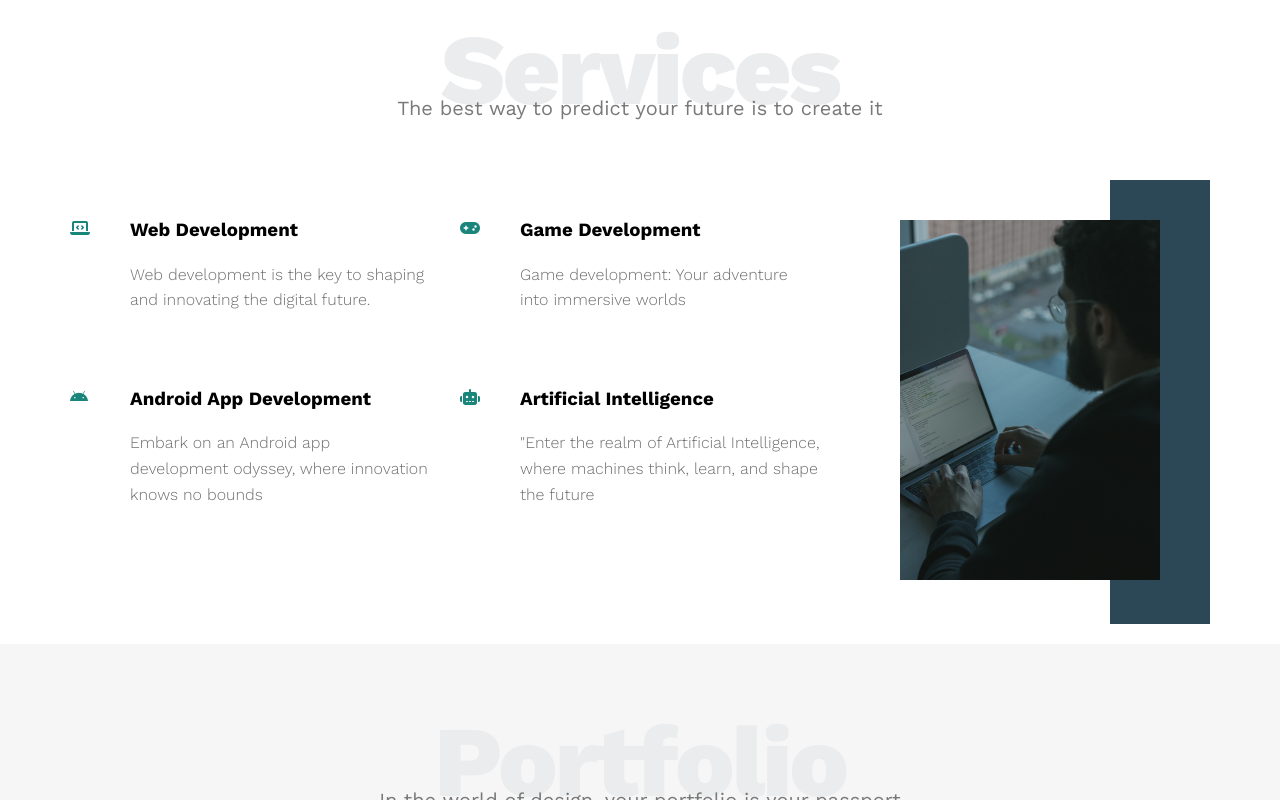
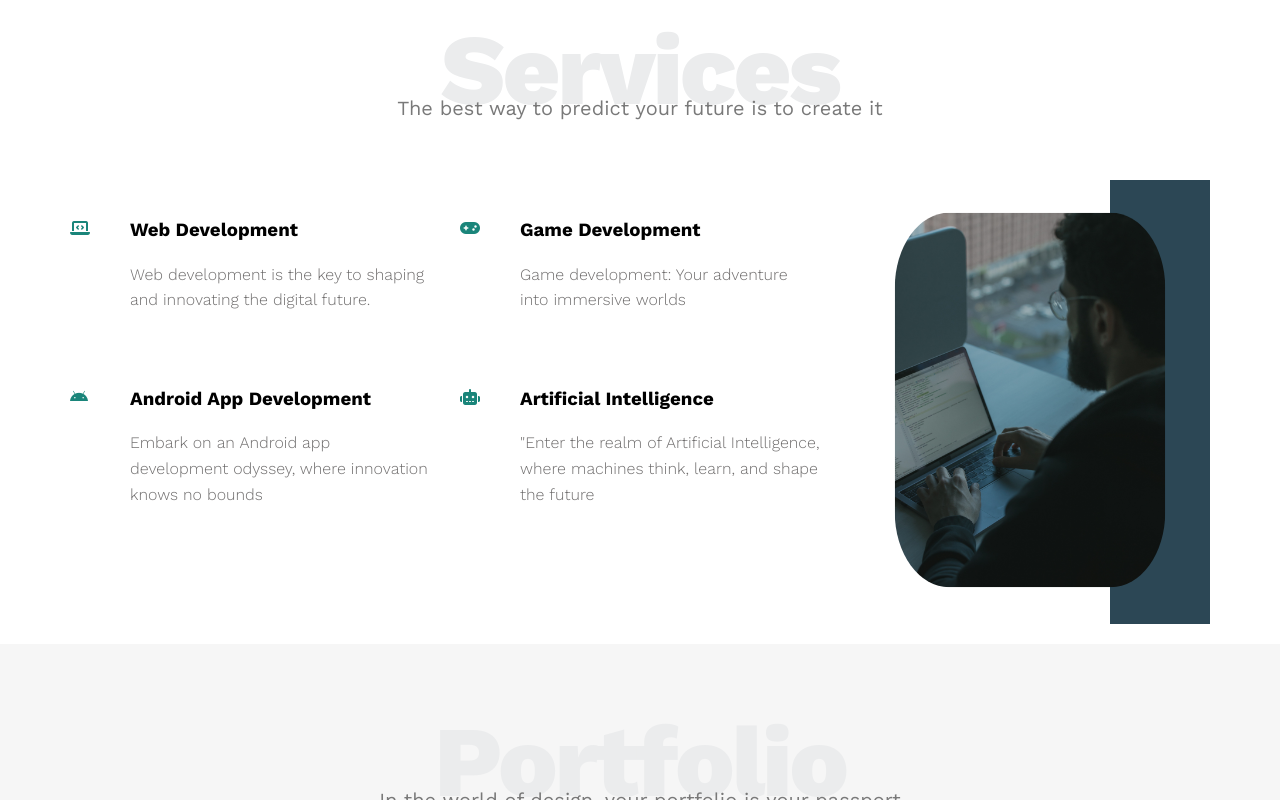
Before and after one commit to hammad36/LeonTemplate, a plain HTML site: page index.html in a window 1280 px wide. In both pictures the pointer is over the picture 1030 px from the left and 1586 px from the top of the page. Shown: the part 1186-1986 px from the top of the page. Drawn offline with nearby package versions, Linux system fonts and the light colour scheme.

Commit message:
add some features in services and Portfolio

```diff
--- a/css/leon.css
+++ b/css/leon.css
@@ -287,11 +287,6 @@ body {
 .services .services-content .image {
     position: relative;
     text-align: center;
-    filter: opacity(85%);
-}
-
-.services .services-content .image:hover {
-    filter: opacity(100%);
 }
 
 .services .services-content .image::before {
@@ -307,6 +302,11 @@ body {
 
 .services .services-content .image img {
     width: 260px;
+    border-radius:5%;
+}
+.services .services-content .image img:hover{
+    border-radius: 20%;
+    scale: 1.04;
 }
 
 @media (max-width:1199px) {
@@ -336,10 +336,12 @@ body {
 
 .portfolio .portfolio-content .card img {
     max-width: 100%;
+    border-radius: 20%
 }
 
 .portfolio .portfolio-content .card img:hover {
-    transform: rotateZ(6deg);
+    scale: 1.04;
+    border-radius: 17%;
 }
 
 .portfolio .portfolio-content .card .info h3 {
```
